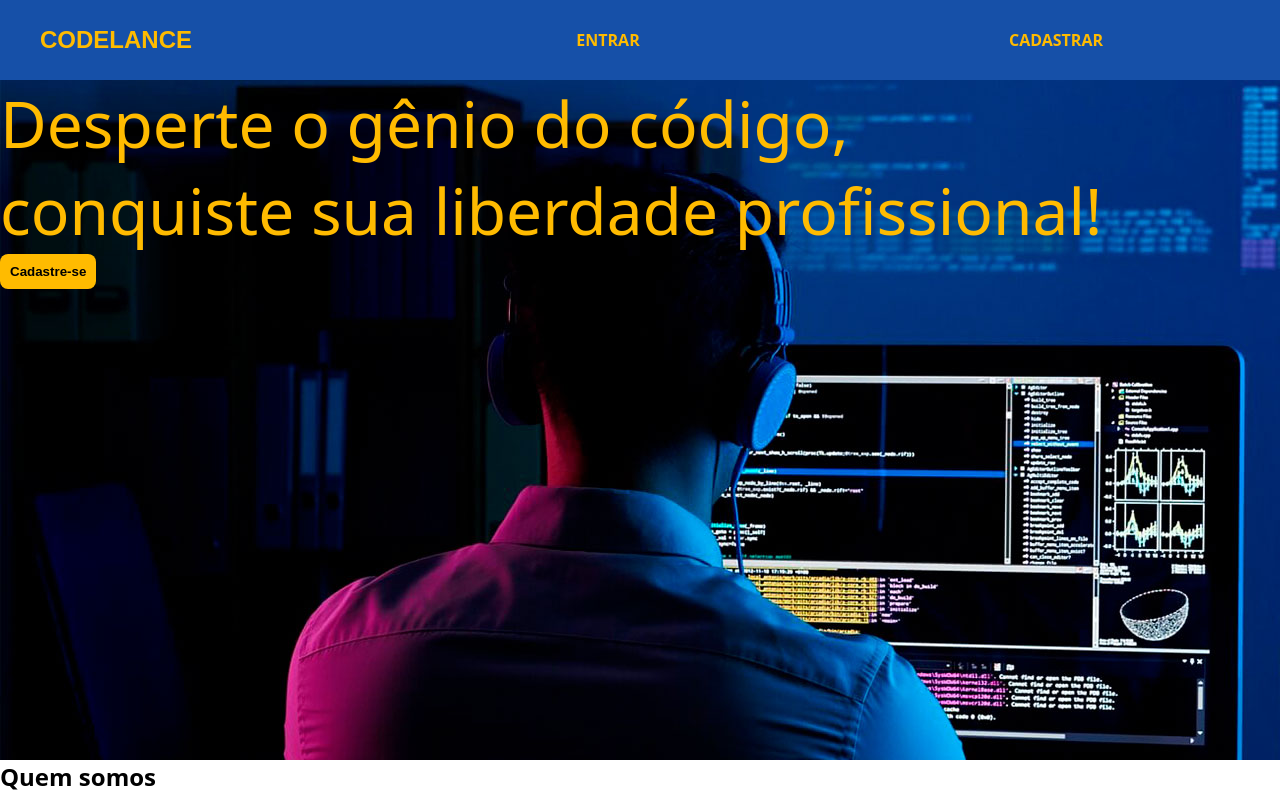
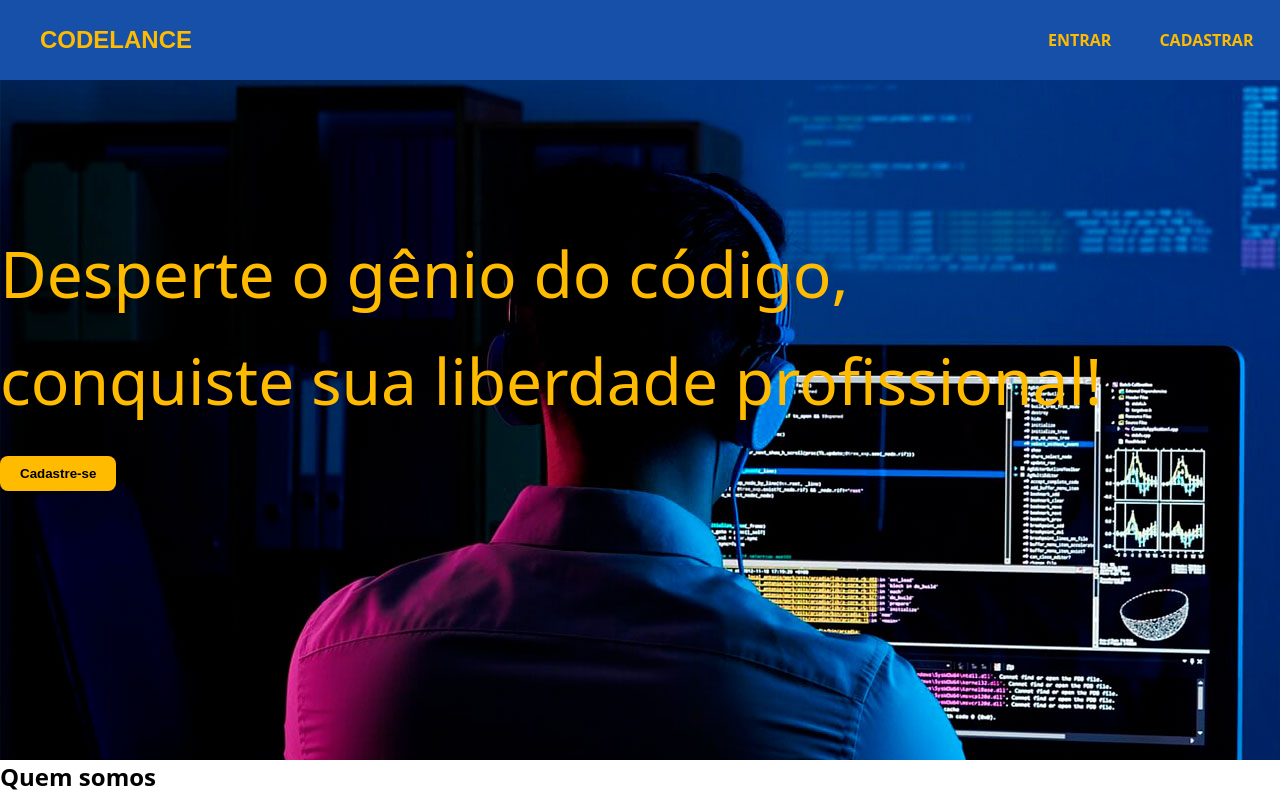
Before and after one commit to 77bueno/parte-bueno, a PHP site: page / in a window 1280 px wide. Shown: the top 792 px of the page. Run offline with PHP 8.4, Linux system fonts and the light colour scheme.

Commit message:
arrumando menu e background

```diff
--- a/css/estilos.css
+++ b/css/estilos.css
@@ -1,3 +1,5 @@
+@import url('https://fonts.googleapis.com/css2?family=Bungee&family=Inter:wght@200;400;500;600&display=swap');
+
 * { box-sizing: border-box; }
 
 html { font-size: 14px; }
@@ -61,18 +63,33 @@ nav a:hover, nav a:focus {
     background-color:  #0c3f8b;
 }
 
+/* Estilos para a navegação (menu) */
+nav {
+    /* Adicione estilos de posicionamento conforme necessário */
+    float: right;
+}
+
 .menu {
     list-style: none;
+    padding: 0;
+    margin: 0;
+    text-align: right; /* Alinhe o texto à direita */
     display: none;
+    margin-right: 8rem;
+}
+
+.menu li {
+    list-style: none;
+    display: inline-block;
+    margin-left: 0; /* Espaçamento entre os links, ajuste conforme necessário */
 }
 
 .menu a {
+    text-decoration: none;
     color: #FFBB00;
     font-weight: bold;
-    display: flex;
-    justify-content: center;
-    align-items: center;
-    height: 50px;
+    font-size: 16px; /* Tamanho da fonte dos links, ajuste conforme necessário */
+    padding: 1.5rem;
 }
 
 .menu.aberto {
@@ -88,21 +105,27 @@ nav a:hover, nav a:focus {
     background-image: url(../imagens/dev1920.jpg);
     height: 85vh;
     color: #FFBB00;
-}
-.banner-fundo p {
-     /* Função clamp()
-    Utiliza valor mínimo, desejavel
-    flexível, e valor máximo. */
-    font-size: clamp(2rem, 6vw, 4rem)
+    font-size: 2rem;
+    position: relative;
+    background-repeat: no-repeat;
+    padding-top: 150px; /* Ajuste conforme necessário */
+    text-align: left; /* Alinhe o conteúdo à esquerda */
 }
 
+.banner-fundo p {
+    font-size: clamp(2rem, 6vw, 4rem);
+    margin-bottom: 20px; /* Espaçamento entre parágrafos, ajuste conforme necessário */
+    top: 3rem;
+
+}
 
 .botao {
-    background-color: #FFBB00;
-    padding: 10px;
-    font-weight: bold;
+    background-color: #FFBB00; /* Cor de fundo do botão, ajuste conforme necessário */
+    color: #000000; /* Cor do texto do botão, ajuste conforme necessário */
+    padding: 10px 20px; /* Espaçamento interno do botão, ajuste conforme necessário */
+    font-weight: bold; /* Estilo de fonte do botão, ajuste conforme necessário */
+    border: none; /* Remova a borda do botão, se desejado */
     border-radius: 8px;
-    border: 0;
 }
 
 /* Estilizando o elemento 'summary' quando está fechado */
@@ -145,7 +168,7 @@ details[open] > * {
         justify-content: space-evenly;
     }
 
-    nav { width: 70%; }
+    nav { width: 20%; }
 
     .menu li {
         width: 100%;
```
